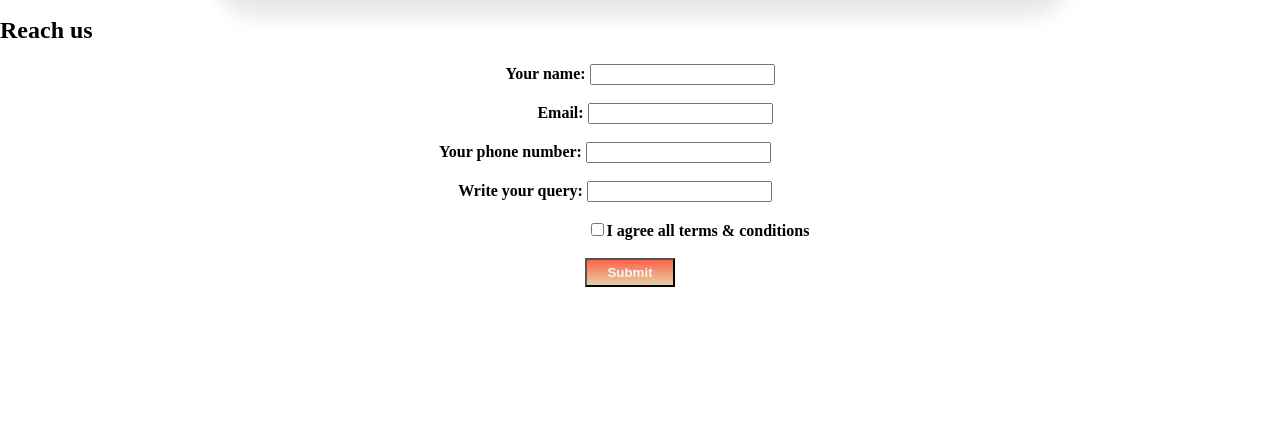
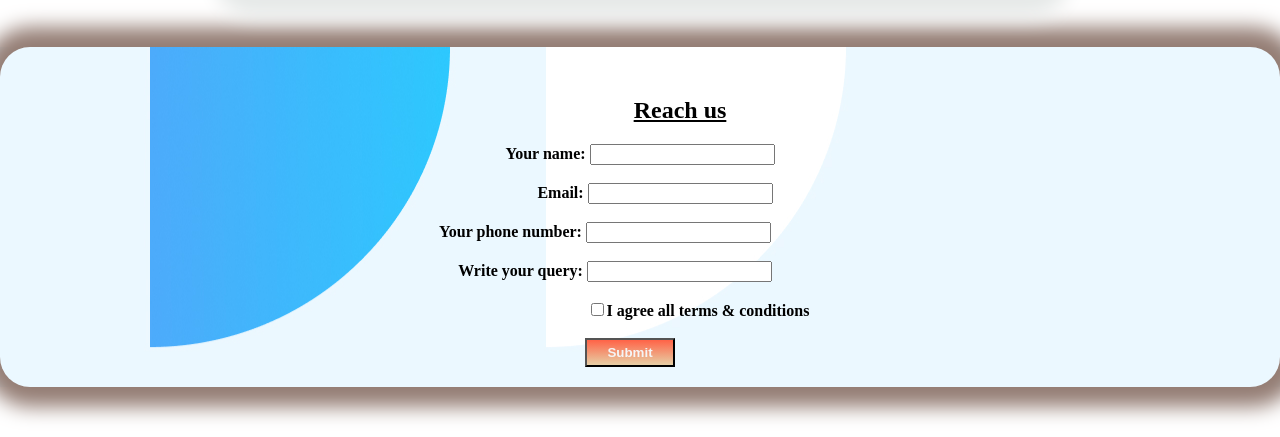
Before and after one commit to Ibnun14/assignment-one, a plain HTML site: page index.html in a window 1280 px wide. Shown: the part 2173-2610 px from the top of the page. Before the commit the page ends 2460 px from the top, so only its background shows below. Drawn offline with Linux system fonts and the light colour scheme.

Commit message:
form done

```diff
--- a/index.html
+++ b/index.html
@@ -96,6 +96,7 @@
         </div>
     </section>
     <section class="last-section">
+        <div class="form-div-class">
             <form class="contact-us" >
                 <div>
                     <h1 class="form-head">Reach us</h1>
@@ -109,8 +110,9 @@
                     <input class="submit" style="margin-left: -20px;" type="submit" placeholder="Submit">
                 </div>
             </form>
+        </div>
+    </section>
 
-    </section>
 
 </body>
 </html>
--- a/style.css
+++ b/style.css
@@ -147,7 +147,23 @@ body{
     background-image: linear-gradient( tomato, rgba(230, 207, 165, 0.993));
     font-weight: bold;
     color: whitesmoke;
+    margin-bottom: 20px;
 }
 .form-head{
+    text-align: center;
+    padding-left: 80px;
+    text-decoration: underline;
+    padding-top: 50px;
+}
+.last-section{
+    background-image: url(images/Frame\ 57.jpg);
+    margin: 0;
+}
+.form-div-class{
+    box-sizing: border-box;
+    box-shadow: 2px 0 20px 20px rgb(148, 125, 116);
+    border-radius:30px;
+    margin-top: 50px;
+    margin-bottom: 50px;
 
 }
```
Lines whose indentation alone changed are shown as unchanged.
